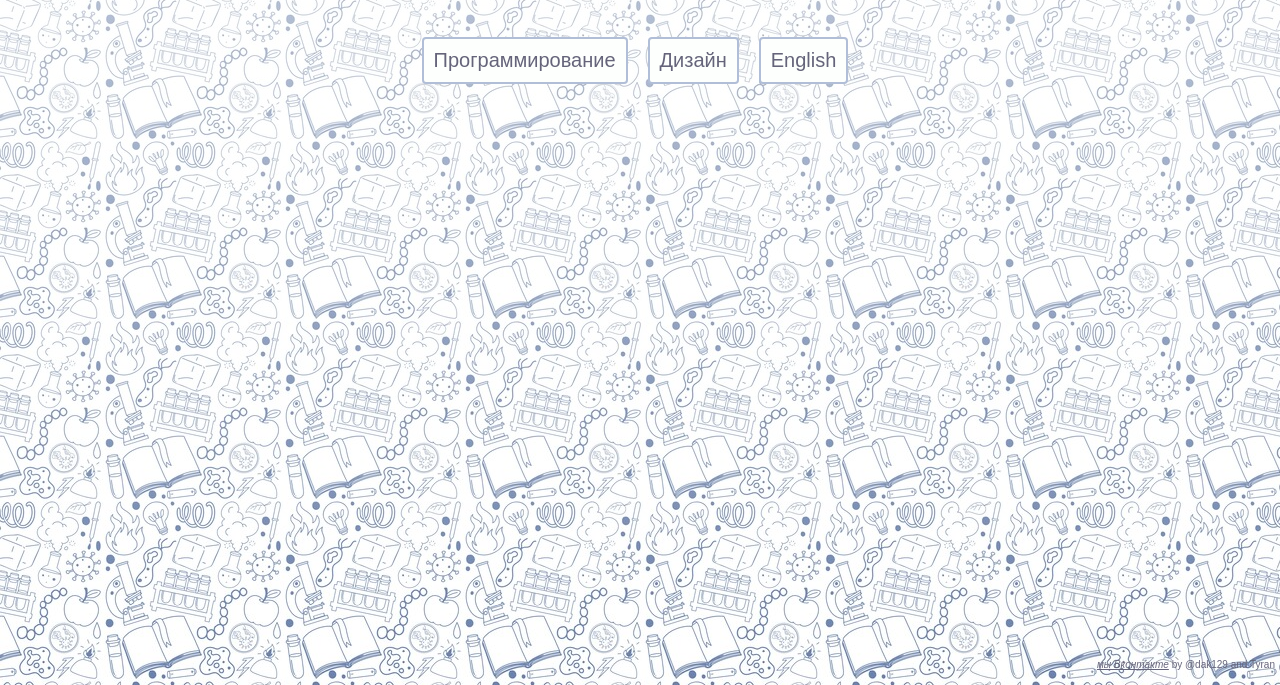
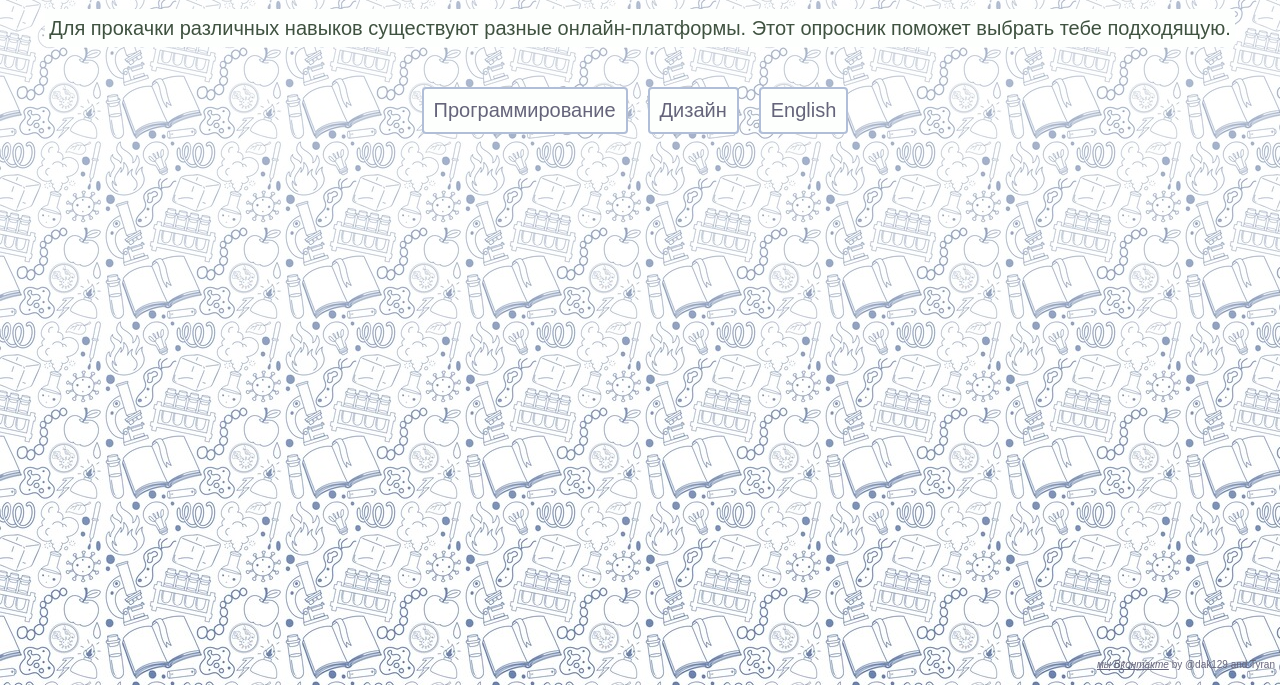
Before and after one commit to dak129/bp, a plain HTML site: page index.html in a window 1280 px wide. Shown: the part 115-800 px from the top of the page. Drawn offline with Linux system fonts and the light colour scheme.

Commit message:
Add files via upload
padding-top of main restored

```diff
--- a/style.css
+++ b/style.css
@@ -38,7 +38,7 @@ header {
 
  main {
 	flex-grow: 1;
-	/* padding-top: 50px; */
+	padding-top: 50px;
  }
 
  #logo {
```
